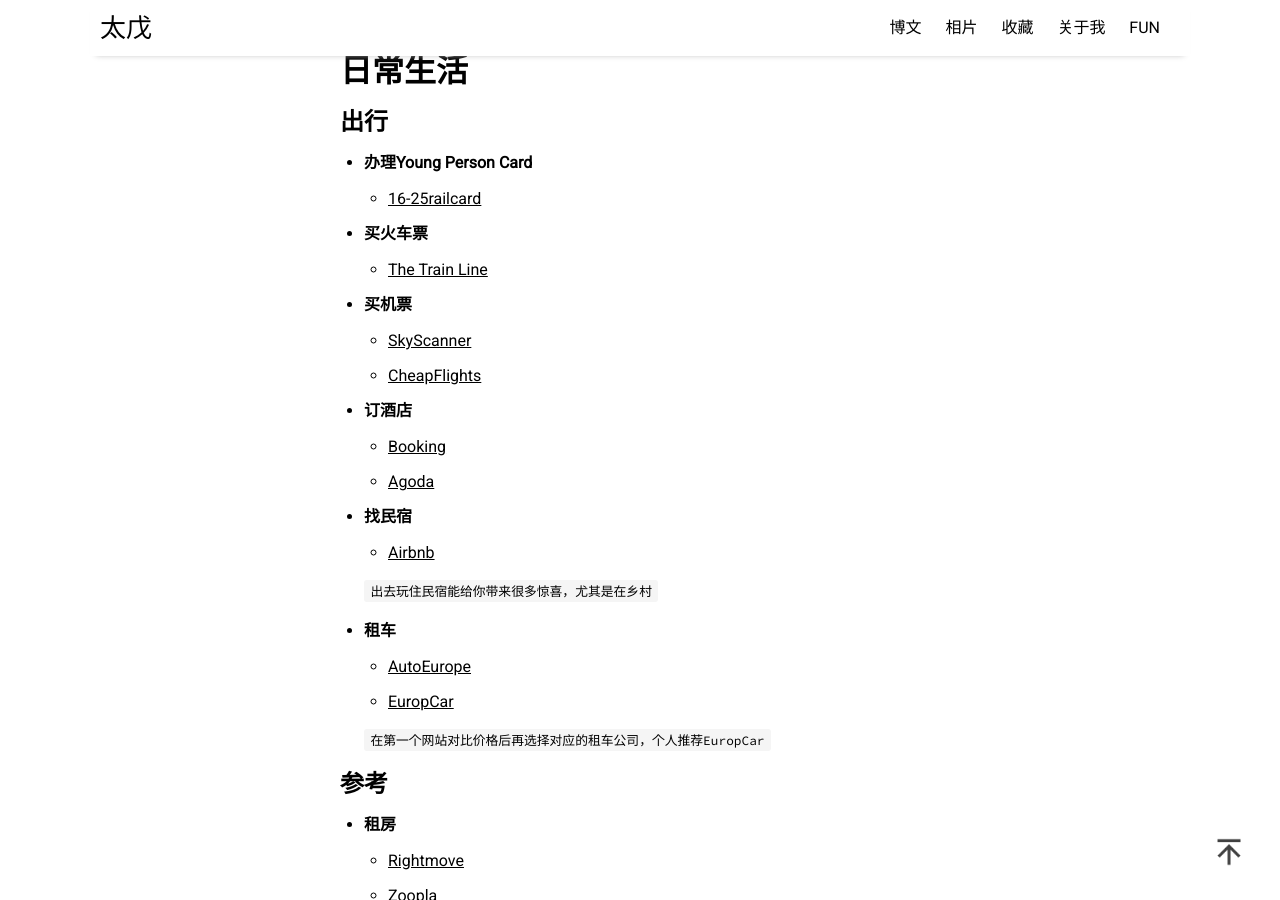
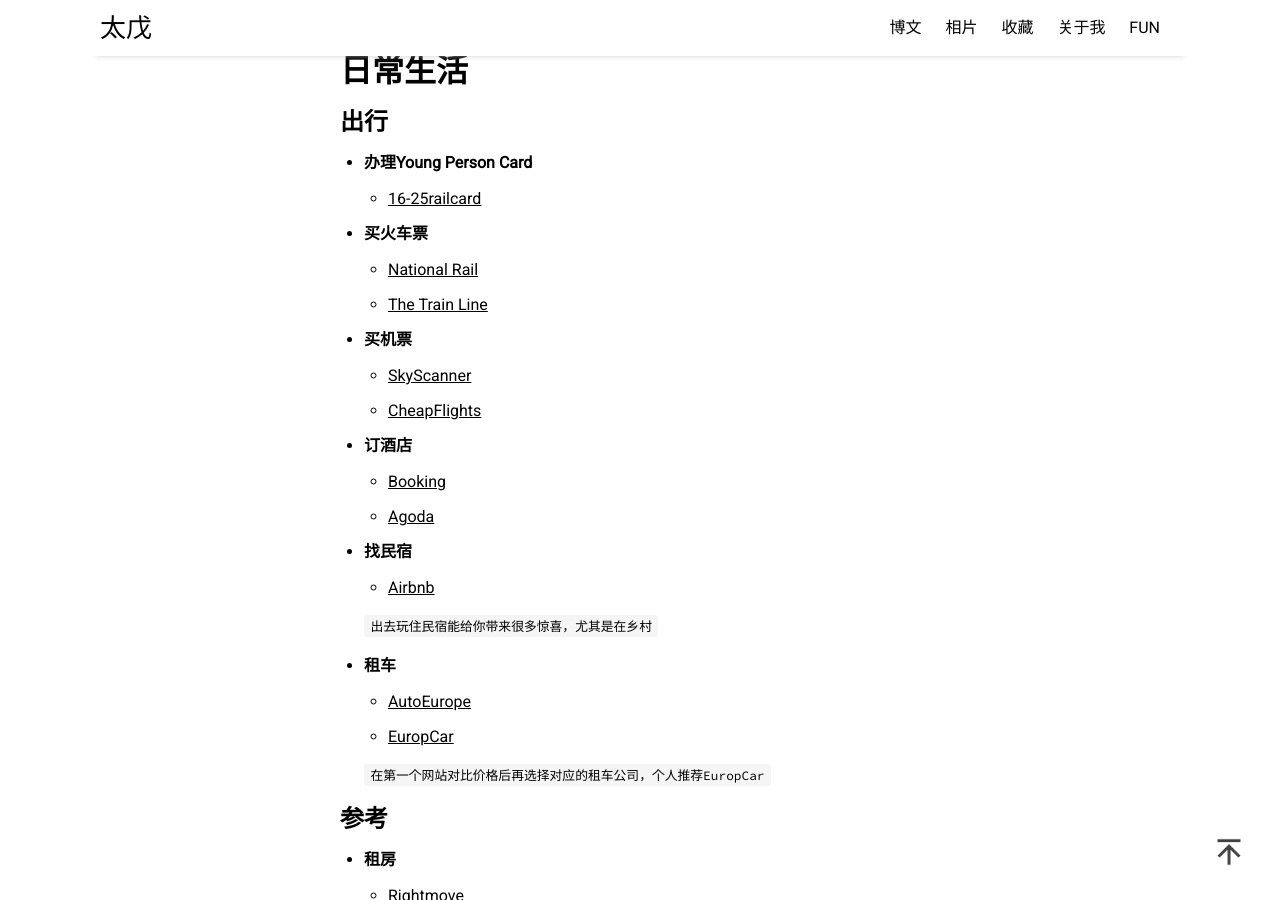
Before and after one commit to zoyeal/zoyeal.github.io, a Jekyll site: the page built from _posts/2018-04-25-ncl-guide.md, in a window 1280 px wide and 900 px high, scrolled down 2948 px. Built offline with Jekyll 4.4.1, drawn with Linux system fonts in a browser that asks for light colours; nearby versions of some CDN libraries; comment, search, counter and statistics services are not loaded.

Commit message:
add link

```diff
--- a/_posts/2018-04-25-ncl-guide.md
+++ b/_posts/2018-04-25-ncl-guide.md
@@ -69,6 +69,7 @@ image: "https://coding.net/u/zoyeal/p/zoyeal.io/git/raw/master/Angel-of-the-Nort
     - [16-25railcard](https://www.16-25railcard.co.uk/)
 
 - #### 买火车票
+    -    [National Rail](http://www.nationalrail.co.uk/)
     -    [The Train Line](https://www.thetrainline.com/)
 
 - #### 买机票
```
